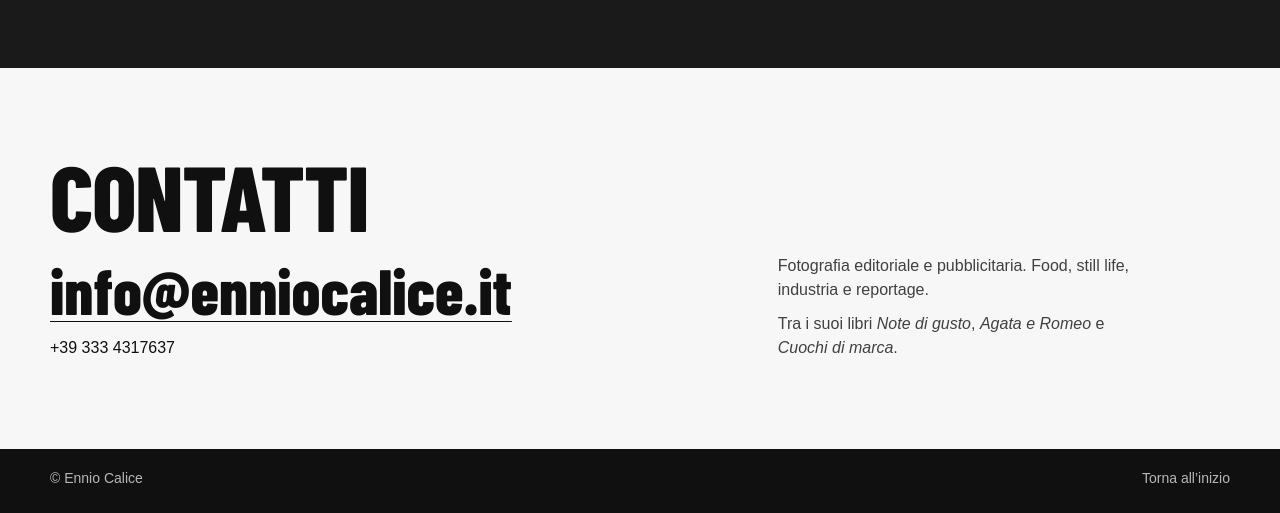
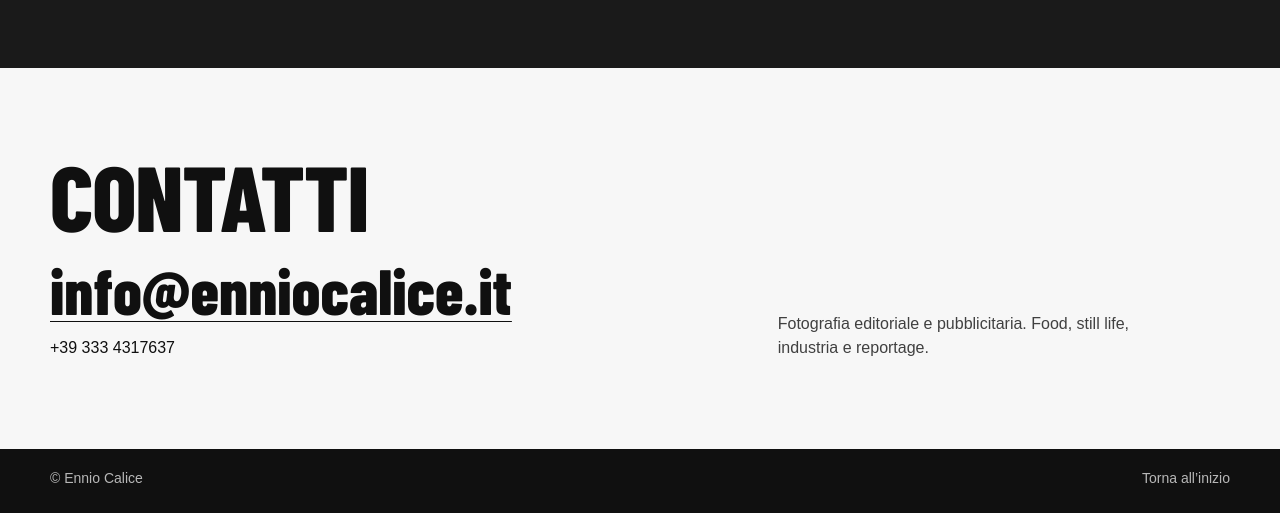
Before and after one commit to jellero/ennio, a plain HTML site: page index.html in a window 1280 px wide. Shown: the part 3282-3795 px from the top of the page. Drawn offline with Linux system fonts and the light colour scheme.

Commit message:
Rimuovi il riferimento ambiguo ai libri

```diff
--- a/index.html
+++ b/index.html
@@ -140,7 +140,6 @@
         </div>
         <div class="bio">
           <p>Fotografia editoriale e pubblicitaria. Food, still life, industria e reportage.</p>
-          <p>Tra i suoi libri <cite>Note di gusto</cite>, <cite>Agata e Romeo</cite> e <cite>Cuochi di marca</cite>.</p>
         </div>
       </div>
     </section>
```
